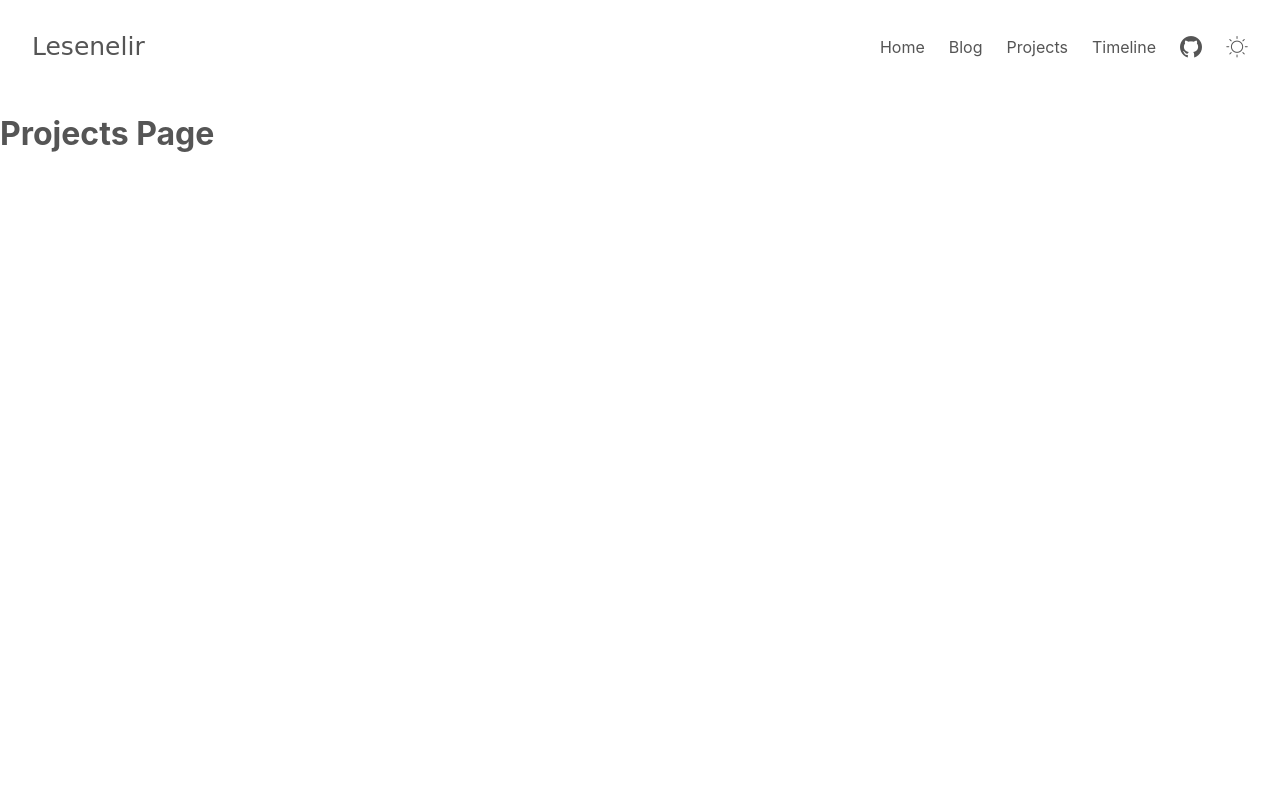
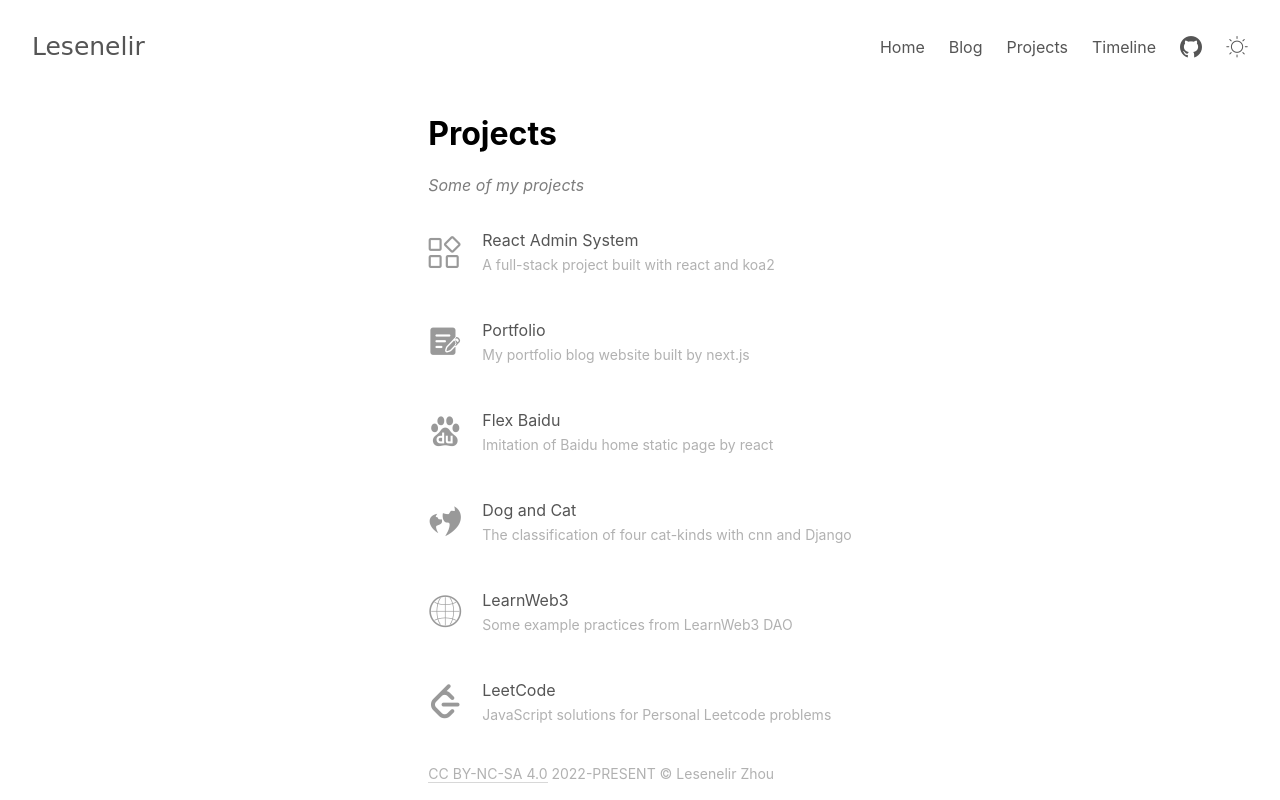
Before and after one commit to lesenelir/lesenelir.zz, a Next.js app: page /projects in a window 1280 px wide. Built offline with nearby package versions, Linux system fonts and the light colour scheme.

Commit message:
complete projects page

```diff
--- /dev/null
+++ b/components/Project/item.js
@@ -0,0 +1,23 @@
+import styles from '../../styles/project.module.css'
+
+function Item(props) {
+  const {name, description, icon, repo} = props
+
+  return (
+    <a
+      href={repo}
+      rel='noreferrer'
+      target='_blank'
+    >
+      <div className={styles.item}>
+        <span className={`iconfont ${styles.icon}`}>{icon}</span>
+        <div>
+          <p className={styles.name}>{name}</p>
+          <p className={styles.description}>{description}</p>
+        </div>
+      </div>
+    </a>
+  )
+}
+
+export default Item
--- /dev/null
+++ b/components/Project/project.js
@@ -0,0 +1,56 @@
+import Footer from "../footer"
+import Item from "./item"
+
+import styles from '../../styles/project.module.css'
+
+function Project() {
+  return (
+    <div className={styles.container}>
+      <div>
+        <h1 className={styles.title}>Projects</h1>
+        <p className={styles.subTitle}>Some of my projects</p>
+        <div className={styles.list}>
+          <Item
+            name={'React Admin System'}
+            description={'A full-stack project built with react and koa2'}
+            icon='&#xe60a;'
+            repo={'https://github.com/lesenelir/meta-react-admin'}
+          />
+          <Item
+            name={'Portfolio'}
+            description={'My portfolio blog website built by next.js'}
+            icon='&#xe624;'
+            repo={'https://github.com/lesenelir/meta-portfolio'}
+          />
+          <Item
+            name={'Flex Baidu'}
+            description={'Imitation of Baidu home static page by react'}
+            icon='&#xe63f;'
+            repo={'https://github.com/lesenelir/meta-baidu'}
+          />
+          <Item
+            name={'Dog and Cat'}
+            description={'The classification of four cat-kinds with cnn and Django'}
+            icon='&#xe62c;'
+            repo={'https://github.com/lesenelir/meta-portfolio'}
+          />
+          <Item
+            name={'LearnWeb3'}
+            description={'Some example practices from LearnWeb3 DAO'}
+            icon='&#xe6fd;'
+            repo={'https://github.com/lesenelir/meta-learnweb3-dao-projects'}
+          />
+          <Item
+            name={'LeetCode'}
+            description={'JavaScript solutions for Personal Leetcode problems'}
+            icon='&#xebf2;'
+            repo={'https://github.com/lesenelir/meta-leetcode-js'}
+          />
+        </div>
+        <Footer/>
+      </div>
+    </div>
+  )
+}
+
+export default Project
--- a/pages/index.js
+++ b/pages/index.js
@@ -2,10 +2,9 @@ import Head from 'next/head'
 import Home from '../components/Home/home'
 import Layout from "../components/layout"
 
-
 function HomePage() {
   return (
-    <div>
+    <>
       <Head>
         <title>Lesenelir Zhou</title>
         <meta name="description" content="Lesenelir's Blog built by Next.js"/>
@@ -15,7 +14,7 @@ function HomePage() {
       <Layout>
         <Home/>
       </Layout>
-    </div>
+    </>
   )
 }
 
--- a/pages/projects.js
+++ b/pages/projects.js
@@ -1,10 +1,16 @@
+import Head from "next/head"
 import Layout from "../components/layout"
+import Project from "../components/Project/project"
 
 function ProjectsPage() {
   return (
     <>
+      <Head>
+        <title>Lesenelir Zhou Projects</title>
+      </Head>
+
       <Layout>
-        <h1>Projects Page</h1>
+        <Project/>
       </Layout>
     </>
   )
--- /dev/null
+++ b/styles/project.module.css
@@ -0,0 +1,67 @@
+.container {
+  display: flex;
+  justify-content: center;
+}
+
+.title {
+  color: #000000;
+}
+
+.subTitle {
+  font-style: oblique;
+  color: rgb(125, 125, 125);
+}
+
+.list {
+  display: flex;
+  flex-direction: column;
+  flex-wrap: wrap;
+}
+
+/* Item 样式 */
+.item {
+  display: flex;
+  align-items: center;
+  gap: 20px;
+  transition: 0.3s;
+  margin-bottom: 10px;
+}
+
+.icon {
+  font-size: 34px;
+  line-height: 80px;
+  color: rgba(85, 85, 85, .6);
+}
+
+.name {
+  font-size: 16px;
+  transition: 0.3s;
+}
+
+.description {
+  margin-top: -10px;
+  font-size: 14px;
+  color: rgba(125, 125, 125, .6);
+  transition: 0.3s;
+}
+
+.item:hover {
+  background-color: rgba(125, 125, 125, .1);
+  transition: 0.3s;
+  cursor: pointer;
+}
+
+.item:hover .name {
+  color: black;
+  transition: 0.3s;
+}
+
+.item:hover .description {
+  color: rgba(125, 125, 125);
+  transition: 0.3s;
+}
+
+.item:hover .icon {
+  color: rgba(85, 85, 85, 1);
+  transition: 0.3s;
+}
```
Also changed, not shown: public/iconfont.ttf.
